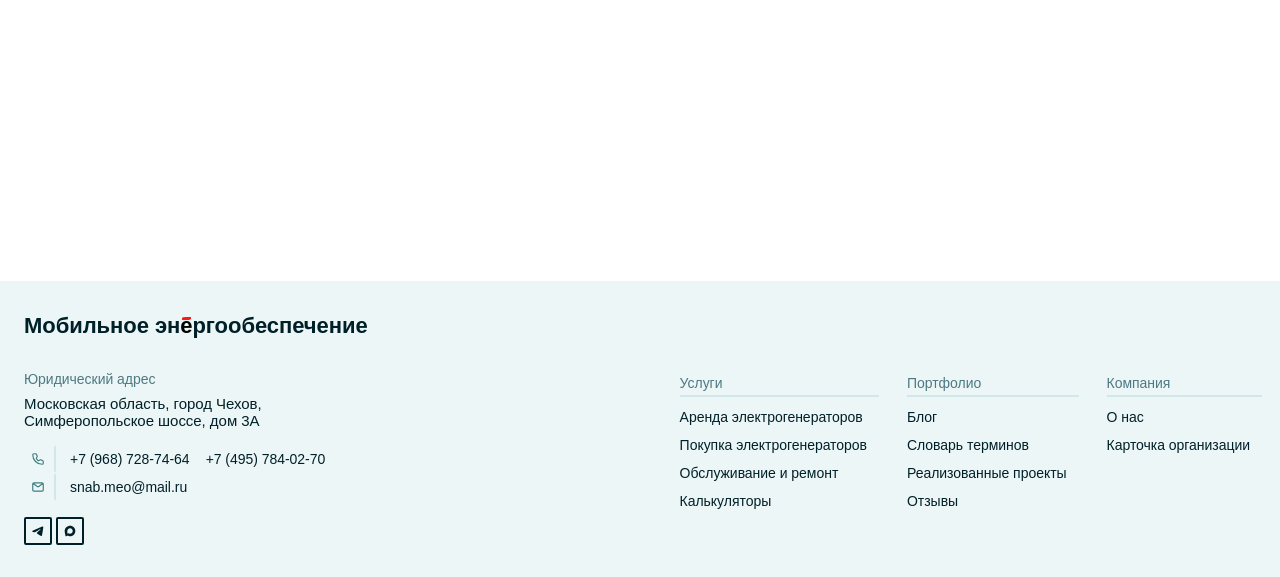
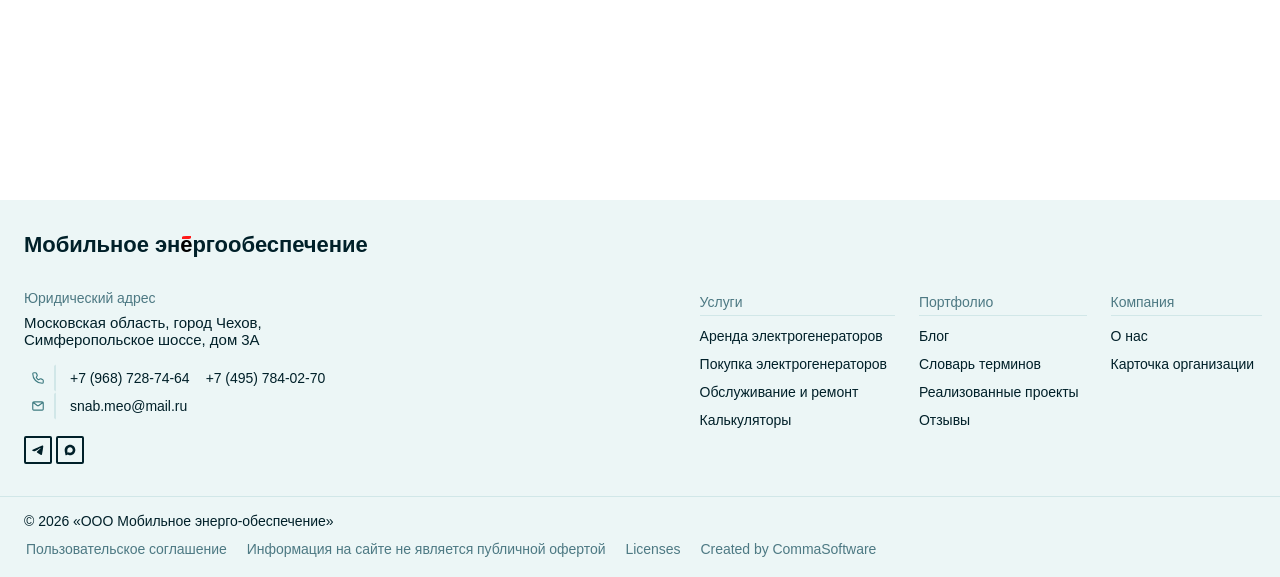
Before and after one commit to CommaSoftware/mobile-electro, a PHP site: page / in a window 1280 px wide. Shown: the part 223-800 px from the top of the page. Run offline with PHP 8.4, Linux system fonts and the light colour scheme; some web fonts are replaced.

Commit message:
Add: Доделал подвал

```diff
--- a/layout/assets/css/widgets/footer.css
+++ b/layout/assets/css/widgets/footer.css
@@ -5,15 +5,17 @@
 }
 
 .footer__content {
+  padding: var(--gap-blocks) 0;
+}
+
+.footer__content .content-wrapper {
   display: grid;
   grid-template-columns: var(--space-column-3) 1fr;
   gap: var(--gap-blocks) var(--space-column-gap);
-  padding-top: var(--gap-blocks);
-  padding-bottom: var(--gap-blocks);
 }
 
 .footer-content__logo {
-  grid-column: 1/3;
+  grid-column: 1/-1;
   padding-left: 8px;
 }
 
@@ -59,7 +61,8 @@
 /* Footer Navigation */
 .footer-content__nav > ul {
   display: flex;
-  gap: var(--space-column-gap);
+  flex-wrap: wrap;
+  gap: var(--gap-blocks) var(--space-column-gap);
   justify-content: flex-end;
 }
 
@@ -73,7 +76,7 @@
 
 .footer-content__nav a {
   --button-color-preset-primary: var(--color-elem-primary);
-  --button-padding-side: 8px;
+  --button-padding-side: 4px;
   --button-height: 28px;
   --button-color-text: var(--button-color-preset-primary);
   --button-bg: transparent;
@@ -123,7 +126,56 @@
   content: "";
   position: absolute;
   bottom: 0;
-  left: 12px;
+  left: 8px;
   right: 0;
-  border-bottom: 2px solid var(--color-border-secondary);
+  border-bottom: 1px solid var(--color-border-secondary);
 }
+
+/* Footer Copyright */
+
+.footer__copyright {
+  padding: 16px 0;
+  border-top: 1px solid var(--color-border-secondary);
+}
+
+.footer__copyright .content-wrapper {
+  display: flex;
+  flex-direction: column;
+  gap: 8px;
+}
+
+.footer-copyright__label {
+  padding-left: 8px;
+}
+
+.footer-copyright__actions {
+  display: flex;
+  flex-wrap: wrap;
+  gap: 12px 0;
+}
+
+.footer-copyright__actions .button {
+  white-space: initial;
+}
+
+/* ---------- Adaptation ---------- */
+
+@media screen and (max-width: 1024px) {
+  .footer__content .content-wrapper {
+    grid-template-columns: 1fr;
+  }
+
+  .footer-content__nav > ul {
+    justify-content: flex-start;
+  }
+}
+
+@media screen and (max-width: 480px) {
+  .footer-content__nav > ul {
+    flex-direction: column;
+  }
+
+  .footer-content__nav > ul > li {
+    max-width: none;
+  }
+}
--- a/layout/index.html
+++ b/layout/index.html
@@ -100,7 +100,8 @@
       </div>
     </header>
     <footer class="footer">
-      <div class="footer__content content-wrapper">
+      <div class="footer__content">
+        <div class="content-wrapper">
           <div class="footer-content__logo">
             <a href="#!" class="logo-full">
               <span class="logo-full__name"
@@ -194,7 +195,34 @@
             </ul>
           </div>
         </div>
-      <div class="footer__copyright content-wrapper"></div>
+      </div>
+      <div class="footer__copyright">
+        <div class="content-wrapper">
+          <span class="footer-copyright__label span is-size-xs"
+            >© 2026 «ООО Мобильное энерго-обеспечение»</span
+          >
+          <div class="footer-copyright__actions">
+            <a
+              href="#!"
+              class="button is-size-s is-style-transparent is-hilight"
+              >Пользовательское соглашение</a
+            ><a
+              href="#!"
+              class="button is-size-s is-style-transparent is-hilight"
+              >Информация на сайте не является публичной офертой</a
+            ><a
+              href="#!"
+              class="button is-size-s is-style-transparent is-hilight"
+              >Licenses</a
+            ><a
+              href="https://commasoft.ru"
+              target="_blank"
+              class="button is-size-s is-style-transparent is-hilight"
+              >Created by CommaSoftware</a
+            >
+          </div>
+        </div>
+      </div>
     </footer>
     <script src="assets/js/header.js"></script>
   </body>
```
Lines whose indentation alone changed are shown as unchanged.
